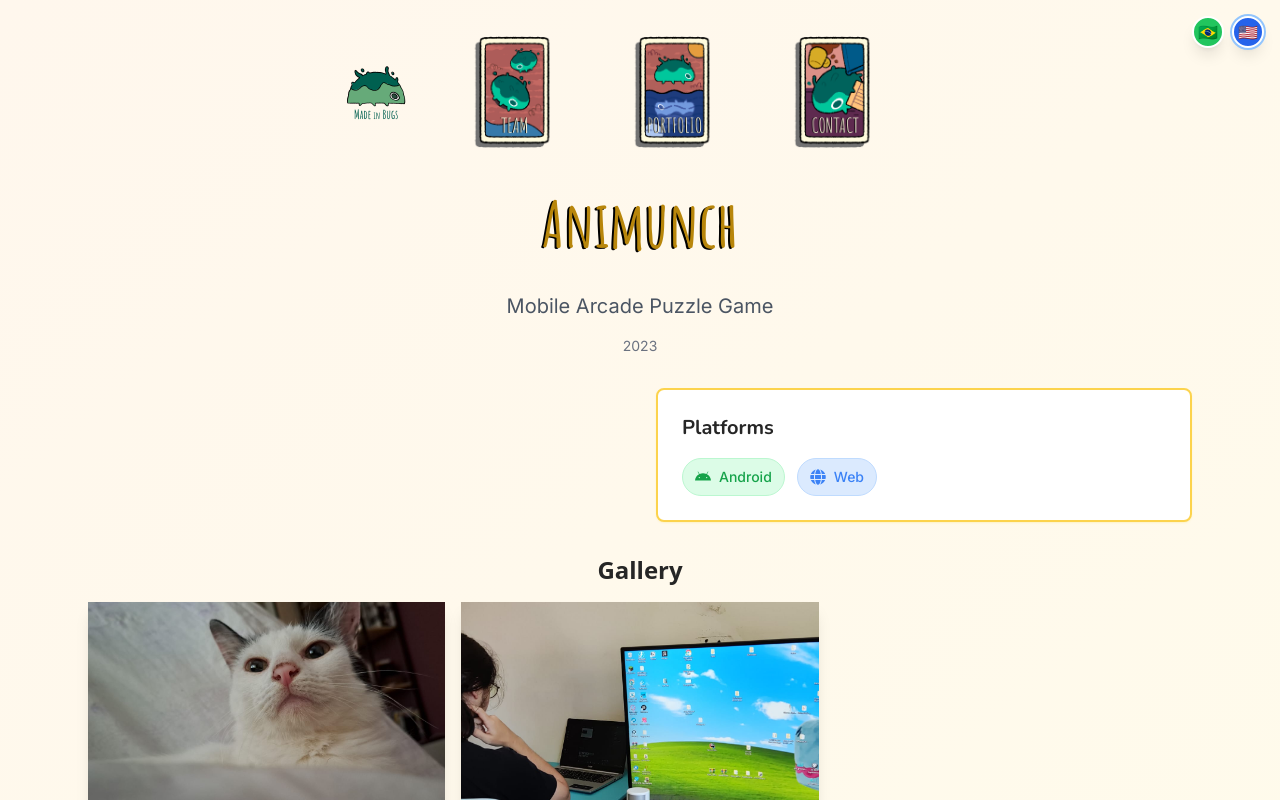
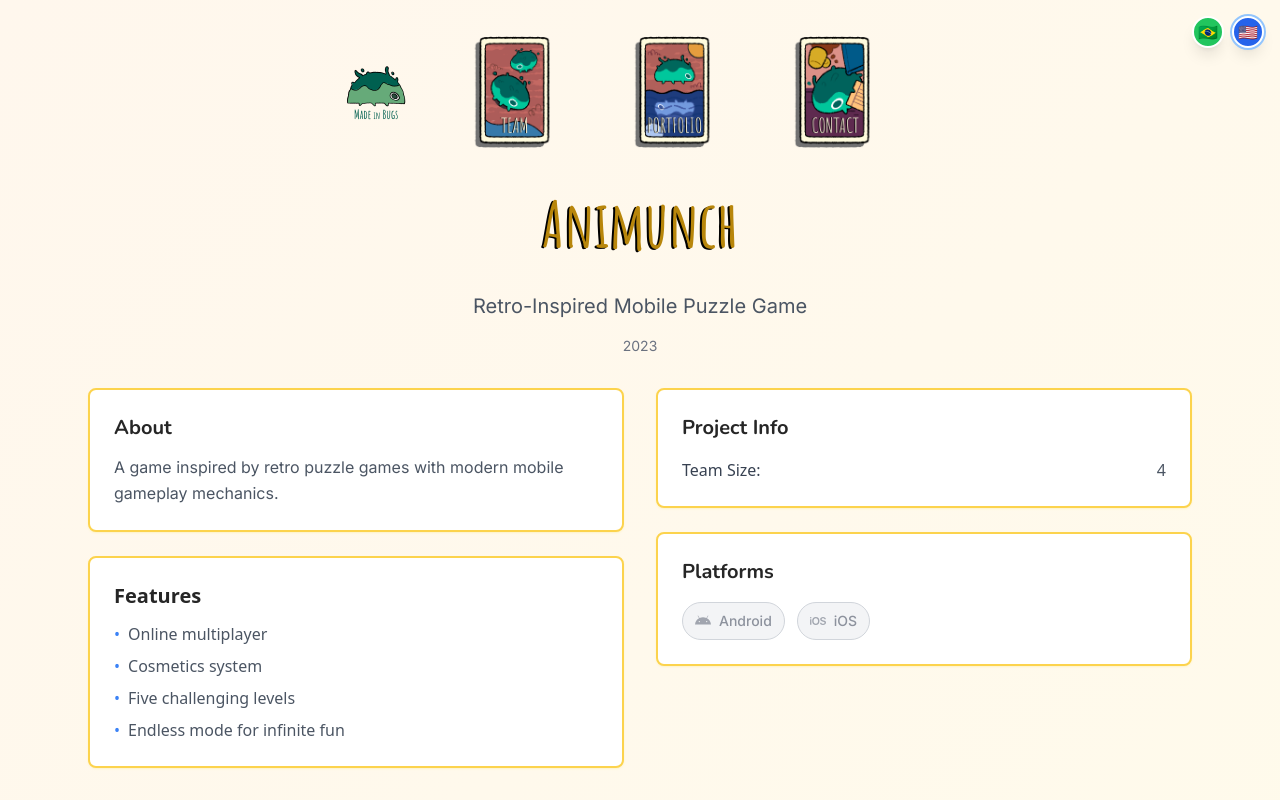
Before and after one commit to AlcateiaStudio/mib-website, a Next.js app: page /en/projects/animunch in a window 1280 px wide. Shown: the top 800 px of the page. Built offline with nearby package versions, Linux system fonts and the light colour scheme.

Commit message:
Much better organization

```diff
--- a/src/app/[locale]/projects/[projectId]/page.tsx
+++ b/src/app/[locale]/projects/[projectId]/page.tsx
@@ -200,7 +200,12 @@ export default async function ProjectPage({ params }: Props) {
 							)}
 
 							{project.platform && project.platform.length > 0 && (
-								<PlatformTags platforms={project.platform} locale={locale} />
+								<PlatformTags
+									platforms={project.platform}
+									platformLinks={project.platformLinks}
+									platformMessages={project.platformMessages}
+									locale={locale}
+								/>
 							)}
 						</div>
 					</div>
--- a/src/components/PlatformTags.tsx
+++ b/src/components/PlatformTags.tsx
@@ -1,6 +1,6 @@
 'use client';
 
-import React from 'react';
+import React, { useState } from 'react';
 import {
 	FaWindows,
 	FaApple,
@@ -12,6 +12,13 @@ import { SiRoblox, SiIos } from 'react-icons/si';
 
 interface PlatformTagsProps {
 	platforms: string[];
+	platformLinks?: { [platform: string]: string };
+	platformMessages?: {
+		[platform: string]: {
+			en: string;
+			'pt-BR': string;
+		};
+	};
 	locale: string;
 }
 
@@ -22,63 +29,72 @@ const platformConfig = {
 		label: { en: 'Windows', 'pt-BR': 'Windows' },
 		color: 'text-blue-600',
 		bgColor: 'bg-blue-100',
-		borderColor: 'border-blue-200'
+		borderColor: 'border-blue-200',
+		hoverBg: 'hover:bg-blue-200'
 	},
 	mac: {
 		icon: FaApple,
 		label: { en: 'Mac', 'pt-BR': 'Mac' },
 		color: 'text-gray-800',
 		bgColor: 'bg-gray-100',
-		borderColor: 'border-gray-200'
+		borderColor: 'border-gray-200',
+		hoverBg: 'hover:bg-gray-200'
 	},
 	linux: {
 		icon: FaLinux,
 		label: { en: 'Linux', 'pt-BR': 'Linux' },
 		color: 'text-yellow-600',
 		bgColor: 'bg-yellow-100',
-		borderColor: 'border-yellow-200'
+		borderColor: 'border-yellow-200',
+		hoverBg: 'hover:bg-yellow-200'
 	},
 	ios: {
 		icon: SiIos,
 		label: { en: 'iOS', 'pt-BR': 'iOS' },
 		color: 'text-gray-700',
 		bgColor: 'bg-gray-100',
-		borderColor: 'border-gray-200'
+		borderColor: 'border-gray-200',
+		hoverBg: 'hover:bg-gray-200'
 	},
 	android: {
 		icon: FaAndroid,
 		label: { en: 'Android', 'pt-BR': 'Android' },
 		color: 'text-green-600',
 		bgColor: 'bg-green-100',
-		borderColor: 'border-green-200'
+		borderColor: 'border-green-200',
+		hoverBg: 'hover:bg-green-200'
 	},
 	web: {
 		icon: FaGlobe,
 		label: { en: 'Web', 'pt-BR': 'Web' },
 		color: 'text-blue-500',
 		bgColor: 'bg-blue-100',
-		borderColor: 'border-blue-200'
+		borderColor: 'border-blue-200',
+		hoverBg: 'hover:bg-blue-200'
 	},
 	roblox: {
 		icon: SiRoblox,
 		label: { en: 'Roblox', 'pt-BR': 'Roblox' },
 		color: 'text-red-600',
 		bgColor: 'bg-red-100',
-		borderColor: 'border-red-200'
+		borderColor: 'border-red-200',
+		hoverBg: 'hover:bg-red-200'
 	},
 	steam: {
 		icon: FaGlobe, // Using globe as fallback for Steam platform
 		label: { en: 'Steam', 'pt-BR': 'Steam' },
 		color: 'text-blue-700',
 		bgColor: 'bg-blue-100',
-		borderColor: 'border-blue-200'
+		borderColor: 'border-blue-200',
+		hoverBg: 'hover:bg-blue-200'
 	},
 	mobile: {
 		icon: FaAndroid, // Using Android icon as generic mobile
 		label: { en: 'Mobile', 'pt-BR': 'Mobile' },
 		color: 'text-purple-600',
 		bgColor: 'bg-purple-100',
-		borderColor: 'border-purple-200'
+		borderColor: 'border-purple-200',
+		hoverBg: 'hover:bg-purple-200'
 	}
 };
 
@@ -87,10 +103,31 @@ function normalizePlatformName(platform: string): string {
 	return platform.toLowerCase().replace(/\s+/g, '');
 }
 
-export default function PlatformTags({ platforms, locale }: PlatformTagsProps) {
+export default function PlatformTags({ platforms, platformLinks, platformMessages, locale }: PlatformTagsProps) {
+	const [hoveredPlatform, setHoveredPlatform] = useState<string | null>(null);
+	const [showTooltip, setShowTooltip] = useState<string | null>(null);
+
 	if (!platforms || platforms.length === 0) {
 		return null;
 	}
+
+	const handlePlatformClick = (platform: string, normalizedPlatform: string) => {
+		const link = platformLinks?.[normalizedPlatform];
+		if (link) {
+			window.open(link, '_blank', 'noopener,noreferrer');
+		} else {
+			// Show tooltip for platforms without links
+			setShowTooltip(showTooltip === normalizedPlatform ? null : normalizedPlatform);
+		}
+	};
+
+	const getTooltipMessage = (normalizedPlatform: string) => {
+		const customMessage = platformMessages?.[normalizedPlatform];
+		if (customMessage) {
+			return customMessage[locale as 'en' | 'pt-BR'] || customMessage.en;
+		}
+		return locale === 'en' ? 'Coming soon' : 'Em breve';
+	};
 
 	return (
 		<div className="content-card-sm">
@@ -101,6 +138,8 @@ export default function PlatformTags({ platforms, locale }: PlatformTagsProps) {
 				{platforms.map((platform, index) => {
 					const normalizedPlatform = normalizePlatformName(platform);
 					const config = platformConfig[normalizedPlatform as keyof typeof platformConfig];
+					const hasLink = platformLinks?.[normalizedPlatform];
+					const isShowingTooltip = showTooltip === normalizedPlatform;
 
 					// Fallback for unknown platforms
 					if (!config) {
@@ -119,18 +158,59 @@ export default function PlatformTags({ platforms, locale }: PlatformTagsProps) {
 					const label = config.label[locale as 'en' | 'pt-BR'] || config.label.en;
 
 					return (
-						<span
-							key={index}
+						<div key={index} className="relative">
+							{hasLink ? (
+								// Interactive button for platforms with links
+								<button
+									onClick={() => handlePlatformClick(platform, normalizedPlatform)}
+									onMouseEnter={() => setHoveredPlatform(normalizedPlatform)}
+									onMouseLeave={() => setHoveredPlatform(null)}
 									className={`
 										inline-flex items-center gap-2 px-3 py-2 rounded-full text-sm font-medium
-								transition-all duration-200 hover:scale-105 cursor-default
+										transition-all duration-200 hover:scale-105 cursor-pointer
 										${config.color} ${config.bgColor} border ${config.borderColor}
-								hover:shadow-md
+										${config.hoverBg} hover:shadow-md
 									`}
 								>
 									<Icon className="text-base flex-shrink-0" />
 									<span className="font-body">{label}</span>
-						</span>
+									<svg
+										className="w-3 h-3 ml-1 opacity-60"
+										fill="none"
+										stroke="currentColor"
+										viewBox="0 0 24 24"
+									>
+										<path strokeLinecap="round" strokeLinejoin="round" strokeWidth={2} d="M10 6H6a2 2 0 00-2 2v10a2 2 0 002 2h10a2 2 0 002-2v-4M14 4h6m0 0v6m0-6L10 14" />
+									</svg>
+								</button>
+							) : (
+								// Grayed out tag for platforms without links (coming soon)
+								<button
+									onClick={() => handlePlatformClick(platform, normalizedPlatform)}
+									className={`
+										inline-flex items-center gap-2 px-3 py-2 rounded-full text-sm font-medium
+										transition-all duration-200 cursor-pointer relative
+										text-gray-500 bg-gray-100 border border-gray-300
+										hover:bg-gray-200
+									`}
+								>
+									<Icon className="text-base flex-shrink-0 opacity-60" />
+									<span className="font-body opacity-75">{label}</span>
+								</button>
+							)}
+
+							{/* Tooltip for platforms without links */}
+							{isShowingTooltip && !hasLink && (
+								<div className="absolute bottom-full left-1/2 transform -translate-x-1/2 mb-2 z-50">
+									<div className="bg-gray-800 text-white text-xs rounded px-2 py-1 whitespace-nowrap">
+										{getTooltipMessage(normalizedPlatform)}
+										<div className="absolute top-full left-1/2 transform -translate-x-1/2">
+											<div className="w-0 h-0 border-l-[4px] border-r-[4px] border-t-[4px] border-transparent border-t-gray-800"></div>
+										</div>
+									</div>
+								</div>
+							)}
+						</div>
 					);
 				})}
 			</div>
--- a/src/components/ProjectLinks.tsx
+++ b/src/components/ProjectLinks.tsx
@@ -11,11 +11,10 @@ import {
 	FaYoutube,
 	FaTwitter,
 	FaDiscord,
-	FaLinkedin
+	FaLinkedin,
+	FaFigma
 } from 'react-icons/fa';
-import { SiItchdotio, SiUnity, SiUnrealengine } from 'react-icons/si';
-
-interface ProjectLinksProps {
+import { SiItchdotio, SiUnity, SiUnrealengine, SiRoblox } from 'react-icons/si';interface ProjectLinksProps {
 	links: {
 		website?: string;
 		steam?: string;
@@ -27,6 +26,8 @@ interface ProjectLinksProps {
 		twitter?: string;
 		discord?: string;
 		linkedin?: string;
+		figma?: string;
+		roblox?: string;
 	};
 	locale: string;
 }
@@ -92,6 +93,18 @@ const linkConfig = {
 		label: { en: 'LinkedIn', 'pt-BR': 'LinkedIn' },
 		color: 'text-blue-700 hover:text-blue-900',
 		bgColor: 'hover:bg-blue-50'
+	},
+	figma: {
+		icon: FaFigma,
+		label: { en: 'Figma', 'pt-BR': 'Figma' },
+		color: 'text-purple-600 hover:text-purple-800',
+		bgColor: 'hover:bg-purple-50'
+	},
+	roblox: {
+		icon: SiRoblox,
+		label: { en: 'Roblox', 'pt-BR': 'Roblox' },
+		color: 'text-red-600 hover:text-red-800',
+		bgColor: 'hover:bg-red-50'
 	}
 };
 
--- a/src/lib/projects.ts
+++ b/src/lib/projects.ts
@@ -14,6 +14,7 @@ export interface ProjectData {
 	featured?: boolean; // Whether to highlight this project
 	year?: number;
 	category?: string;
+	hide?: boolean; // Whether to hide this project from public listings
 
 	// Header images for project pages
 	bannerImage?: string; // Wide banner image (1600x400) for background behind title
@@ -29,6 +30,15 @@ export interface ProjectData {
 		'pt-BR': string;
 	};
 	platform?: string[]; // ["Windows", "Mac", "Web", "Mobile"]
+	platformLinks?: { // Links specific to platforms - if no link, platform shows as "coming soon"
+		[platform: string]: string;
+	};
+	platformMessages?: { // Custom messages for platforms without links
+		[platform: string]: {
+			en: string;
+			'pt-BR': string;
+		};
+	};
 	status?: 'development' | 'released' | 'prototype' | 'cancelled';
 	releaseDate?: string;
 	teamSize?: number;
@@ -43,6 +53,8 @@ export interface ProjectData {
 		twitter?: string;
 		discord?: string;
 		linkedin?: string;
+		figma?: string;
+		roblox?: string;
 	};
 	gallery?: string[]; // Additional images beyond the main cycling ones
 	videos?: string[]; // YouTube/Vimeo embed codes or video file paths
@@ -80,13 +92,24 @@ export const projectsDatabase: ProjectData[] = [
 			en: 'Asumi is our latest project that explores the beauty of small moments and their cumulative impact. Players guide Asumi through a world where every interaction matters, from watering flowers to helping forest creatures.\n\nThe game features:\n- Hand-drawn 2D animation\n- Emotional storytelling\n- Environmental puzzles\n- Multiple endings based on player choices',
 			'pt-BR': 'Asumi é nosso projeto mais recente que explora a beleza dos pequenos momentos e seu impacto cumulativo. Os jogadores guiam Asumi através de um mundo onde cada interação importa, desde regar flores até ajudar criaturas da floresta.\n\nO jogo apresenta:\n- Animação 2D desenhada à mão\n- Narrativa emocional\n- Quebra-cabeças ambientais\n- Múltiplos finais baseados nas escolhas do jogador'
 		},
-		platform: ['Windows', 'Mac', 'Linux', 'Steam'],
+		platform: ['Android', 'iOS'],
+		platformMessages: {
+			android: {
+				en: 'Coming later this year...',
+				'pt-BR': 'Chegando ainda este ano...'
+			},
+			ios: {
+				en: 'Coming later this year...',
+				'pt-BR': 'Chegando ainda este ano...'
+			}
+		},
 		status: 'development',
 		releaseDate: '2025 Q3',
 		teamSize: 6,
 		links: {
 			steam: 'https://store.steampowered.com/app/asumi',
-			website: 'https://madeinbugs.com/asumi'
+			website: 'https://madeinbugs.com/asumi',
+			figma: 'https://figma.com/asumi-design'
 		},
 		features: {
 			en: [
@@ -126,8 +149,12 @@ export const projectsDatabase: ProjectData[] = [
 			'pt-BR': 'Roblox Phora Lab'
 		},
 		subtitle: {
-			en: 'Roblox Fashion Game',
-			'pt-BR': 'Roblox Fashion Game',
+			en: 'Haircare Makeup Lab Saloon Game',
+			'pt-BR': 'Jogo de Salão de Beleza e Maquiagem',
+		},
+		description: {
+			en: 'A haircare makeup lab saloon game in Roblox where players can experiment with different styles and treatments.',
+			'pt-BR': 'Um jogo de salão de beleza e maquiagem no Roblox onde jogadores podem experimentar diferentes estilos e tratamentos.'
 		},
 		images: [
 			'/assets/projects/phora/phora-1.jpg',
@@ -137,6 +164,9 @@ export const projectsDatabase: ProjectData[] = [
 		year: 2025,
 		category: 'roblox',
 		platform: ['Roblox'],
+		platformLinks: {
+			roblox: 'https://roblox.com/games/phora-lab'
+		},
 		links: {
 			github: 'https://github.com/madeinbugs/phora-lab',
 			website: 'https://madeinbugs.com/phora'
@@ -160,6 +190,7 @@ export const projectsDatabase: ProjectData[] = [
 		year: 2024,
 		category: 'unity',
 		platform: ['Android', 'iOS'],
+		hide: true, // Hidden from public listings
 		links: {
 			itchio: 'https://madeinbugs.itch.io/nik-mussarela',
 			playStore: 'https://play.google.com/store/apps/details?id=com.madeinbugs.pizza'
@@ -172,8 +203,26 @@ export const projectsDatabase: ProjectData[] = [
 			'pt-BR': 'Animunch'
 		},
 		subtitle: {
-			en: 'Mobile Arcade Puzzle Game',
-			'pt-BR': 'Jogo Mobile Puzzle Arcade'
+			en: 'Retro-Inspired Mobile Puzzle Game',
+			'pt-BR': 'Jogo Mobile Puzzle Inspirado em Clássicos'
+		},
+		description: {
+			en: 'A game inspired by retro puzzle games with modern mobile gameplay mechanics.',
+			'pt-BR': 'Um jogo inspirado em quebra-cabeças retrô com mecânicas modernas para mobile.'
+		},
+		features: {
+			en: [
+				'Online multiplayer',
+				'Cosmetics system',
+				'Five challenging levels',
+				'Endless mode for infinite fun'
+			],
+			'pt-BR': [
+				'Multijogador online',
+				'Sistema de cosméticos',
+				'Cinco níveis desafiadores',
+				'Modo infinito para diversão sem fim'
+			]
 		},
 		images: [
 			'/assets/projects/animunch/animunch-1.jpg',
@@ -182,7 +231,8 @@ export const projectsDatabase: ProjectData[] = [
 		cycleDuration: 4,
 		year: 2023,
 		category: 'unity',
-		platform: ['Android', 'Web']
+		platform: ['Android', 'iOS'],
+		teamSize: 4
 	},
 	{
 		id: 'elementales',
@@ -191,7 +241,7 @@ export const projectsDatabase: ProjectData[] = [
 			'pt-BR': 'Elementales'
 		},
 		subtitle: {
-			en: 'Monster Catcher Mobile game',
+			en: 'Monster Catcher Mobile Game',
 			'pt-BR': 'Jogo Mobile de Captura de Monstros'
 		},
 		images: [
@@ -200,7 +250,32 @@ export const projectsDatabase: ProjectData[] = [
 		],
 		cycleDuration: 2.5,
 		year: 2022,
-		category: 'unity'
+		category: 'unity',
+		platform: ['Android'],
+		platformLinks: {
+			android: 'https://play.google.com/store/apps/details?id=com.madeinbugs.elementales'
+		},
+		teamSize: 3
+	},
+	{
+		id: 'monster girls',
+		title: {
+			en: 'monstergirls',
+			'pt-BR': 'monstergirls'
+		},
+		subtitle: {
+			en: 'Monster Catcher Mobile game',
+			'pt-BR': 'Jogo Mobile de Captura de Monstros'
+		},
+		images: [
+			'/assets/projects/monstergirls/monstergirls-1.jpg',
+			'/assets/projects/monstergirls/monstergirls-2.jpg',
+		],
+		cycleDuration: 2.7,
+		year: 2022,
+		category: 'unity',
+		platform: ['Android'],
+		hide: true // Hidden from public listings
 	}
 ];
 
@@ -210,15 +285,15 @@ export function getProjectById(id: string): ProjectData | undefined {
 }
 
 export function getProjectsByCategory(category: string): ProjectData[] {
-	return projectsDatabase.filter(project => project.category === category);
+	return projectsDatabase.filter(project => project.category === category && !project.hide);
 }
 
 export function getFeaturedProjects(): ProjectData[] {
-	return projectsDatabase.filter(project => project.featured);
+	return projectsDatabase.filter(project => project.featured && !project.hide);
 }
 
 export function getAllProjects(): ProjectData[] {
-	return projectsDatabase;
+	return projectsDatabase.filter(project => !project.hide);
 }
 
 // Get localized project data
```
Lines whose indentation alone changed are shown as unchanged.
